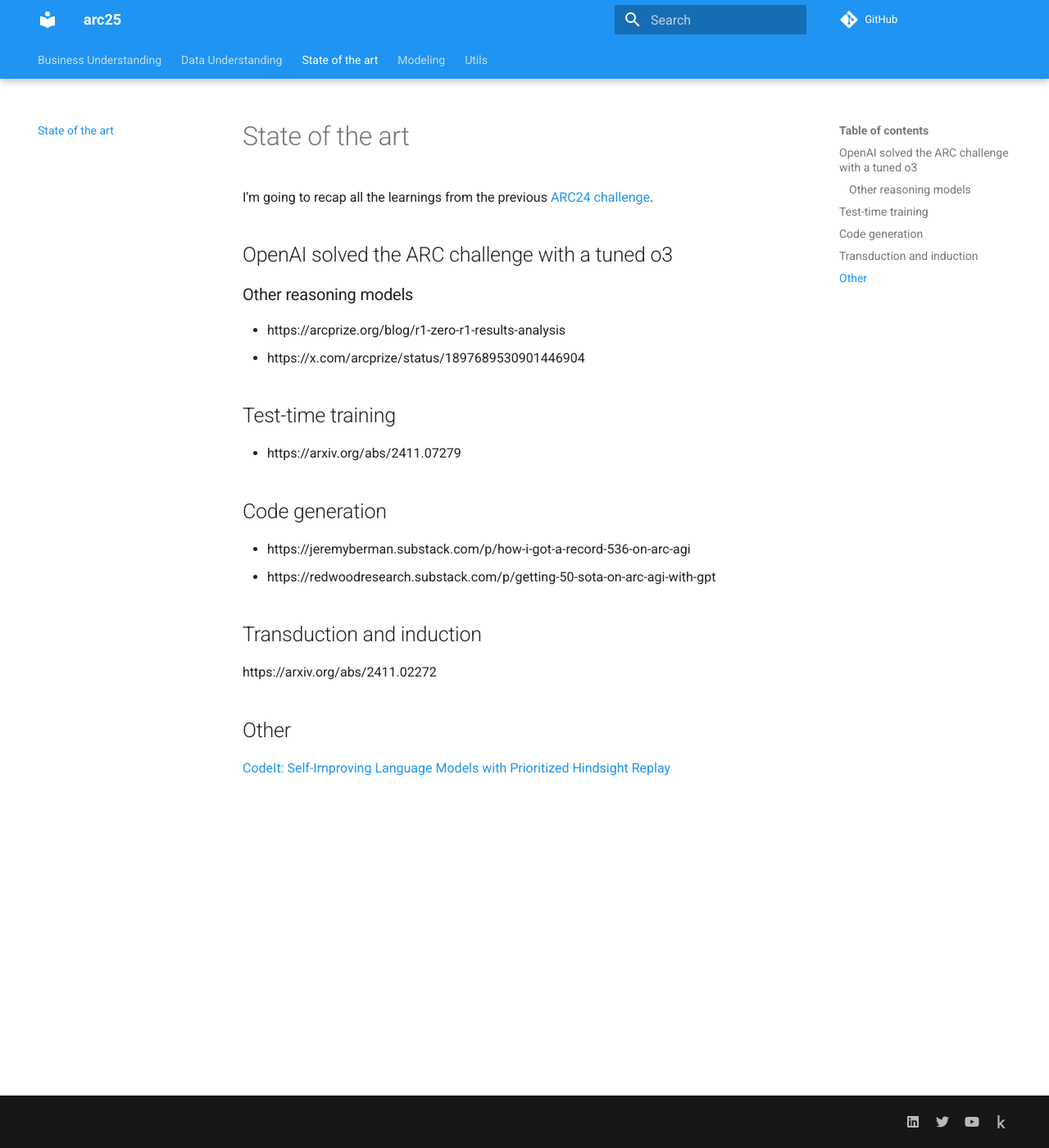
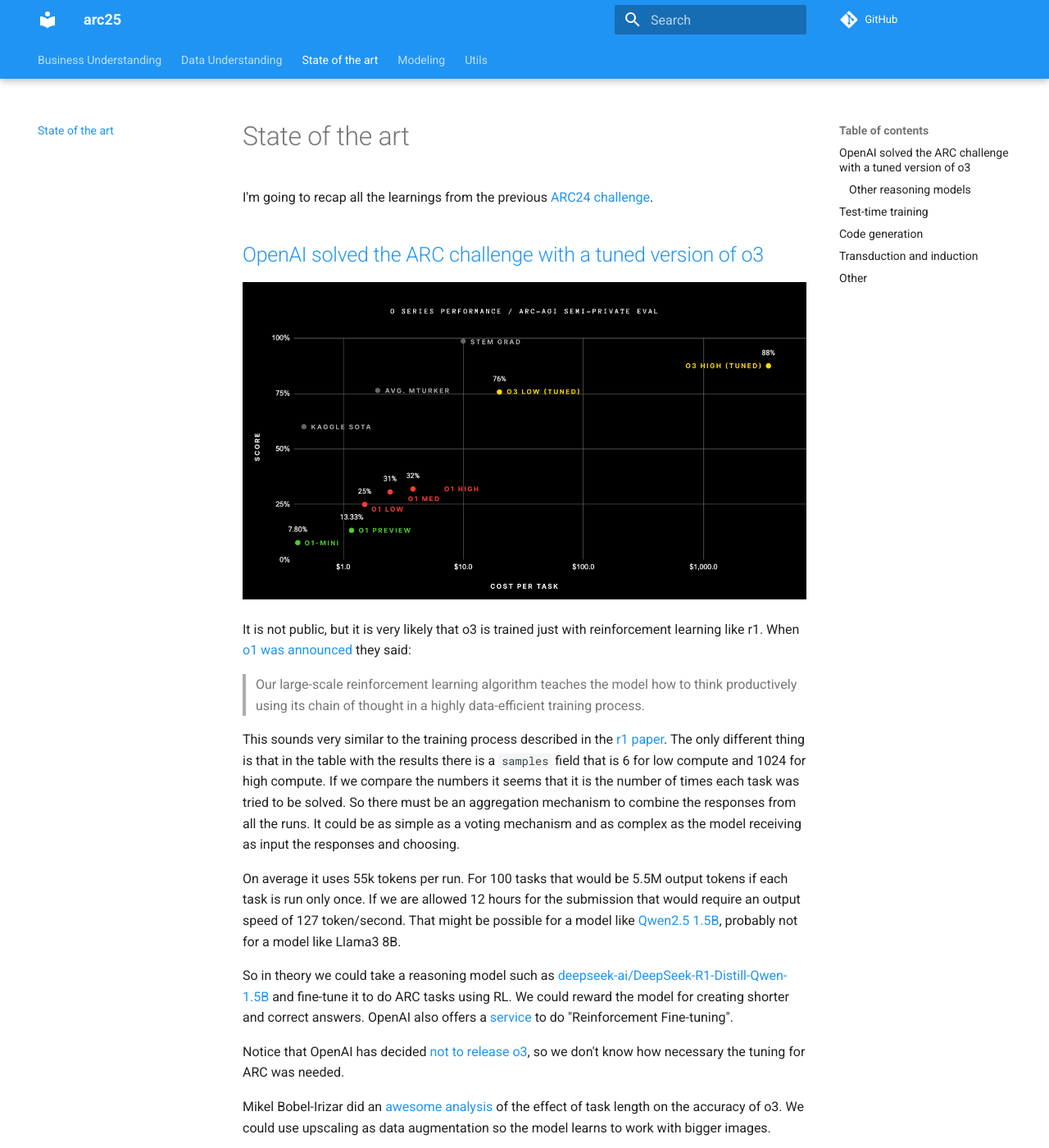
Before and after one commit to ironbar/arc25, an MkDocs documentation site: the page built from docs/03_State_of_the_art.md, in a window 1280 px wide and 1400 px high. Shown: the whole window at 82% size. Built offline with MkDocs 1.6.1 and Material for MkDocs 9.7.7, drawn with Linux system fonts in a browser that asks for light colours; comment, search, counter and statistics services are not loaded; some of the changed text lies outside the part shown.

Commit message:
analysis of o3

```diff
--- a/docs/03_State_of_the_art.md
+++ b/docs/03_State_of_the_art.md
@@ -4,12 +4,33 @@
 
 I'm going to recap all the learnings from the previous [ARC24 challenge](https://www.kaggle.com/competitions/arc-prize-2024).
 
-## OpenAI solved the ARC challenge with a tuned o3
+## [OpenAI solved the ARC challenge with a tuned version of o3](https://arcprize.org/blog/oai-o3-pub-breakthrough)
+
+![o3 performance](res/2025-03-18-13-59-03.png)
+
+It is not public, but it is very likely that o3 is trained just with reinforcement learning like r1. When [o1 was announced](https://openai.com/index/learning-to-reason-with-llms/) they said:
+
+> Our large-scale reinforcement learning algorithm teaches the model how to think productively using its chain of thought in a highly data-efficient training process.
+
+This sounds very similar to the training process described in the [r1 paper](https://arxiv.org/abs/2501.12948).
+The only different thing is that in the table with the results there is a `samples` field that is 6 for low compute and 1024 for high compute. If we compare the numbers it seems that it is the number of times each task was tried to be solved. So there must be an aggregation mechanism to combine the responses from all the runs. It could be as simple as a voting mechanism and as complex as the model receiving as input the responses and choosing.
+
+On average it uses 55k tokens per run. For 100 tasks that would be 5.5M output tokens if each task is run only once. If we are allowed 12 hours for the submission that would require an output speed of 127 token/second. That might be possible for a model like [Qwen2.5 1.5B](https://qwen.readthedocs.io/en/latest/benchmark/speed_benchmark.html), probably not for a model like Llama3 8B.
+
+So in theory we could take a reasoning model such as [deepseek-ai/DeepSeek-R1-Distill-Qwen-1.5B](https://huggingface.co/deepseek-ai/DeepSeek-R1-Distill-Qwen-1.5B) and fine-tune it to do ARC tasks using RL. We could reward the model for creating shorter and correct answers. OpenAI also offers a [service](https://openai.com/form/rft-research-program/) to do "Reinforcement Fine-tuning".
+
+Notice that OpenAI has decided [not to release o3](https://techcrunch.com/2025/02/12/openai-cancels-its-o3-ai-model-in-favor-of-a-unified-next-gen-release/), so we don't know how necessary the tuning for ARC was needed.
+
+Mikel Bobel-Irizar did an [awesome analysis](https://anokas.substack.com/p/llms-struggle-with-perception-not-reasoning-arcagi) of the effect of task length on the accuracy of o3. We could
+use upscaling as data augmentation so the model learns to work with bigger images.
 
 ### Other reasoning models
 
-- https://arcprize.org/blog/r1-zero-r1-results-analysis
-- https://x.com/arcprize/status/1897689530901446904
+![other reasoning model results](res/2025-03-18-14-48-47.png)
+
+Other reasoning models such as r1 and Sonnet 3.7 but none of them achieve as high results as OpenAI's model. That does not happen in other fields such as mathematics, so probably OpenAI is using some 2d data for its RL training.
+
+Interestingly in the [results](https://arcprize.org/blog/r1-zero-r1-results-analysis) we can see that r1 uses 6-11k tokens to solve each task. That is between 5 and 10 times less than o3.
 
 ## Test-time training
 
```
Also changed, not shown: docs/res/2025-03-18-13-59-03.png (added), docs/res/2025-03-18-14-48-47.png (added).
